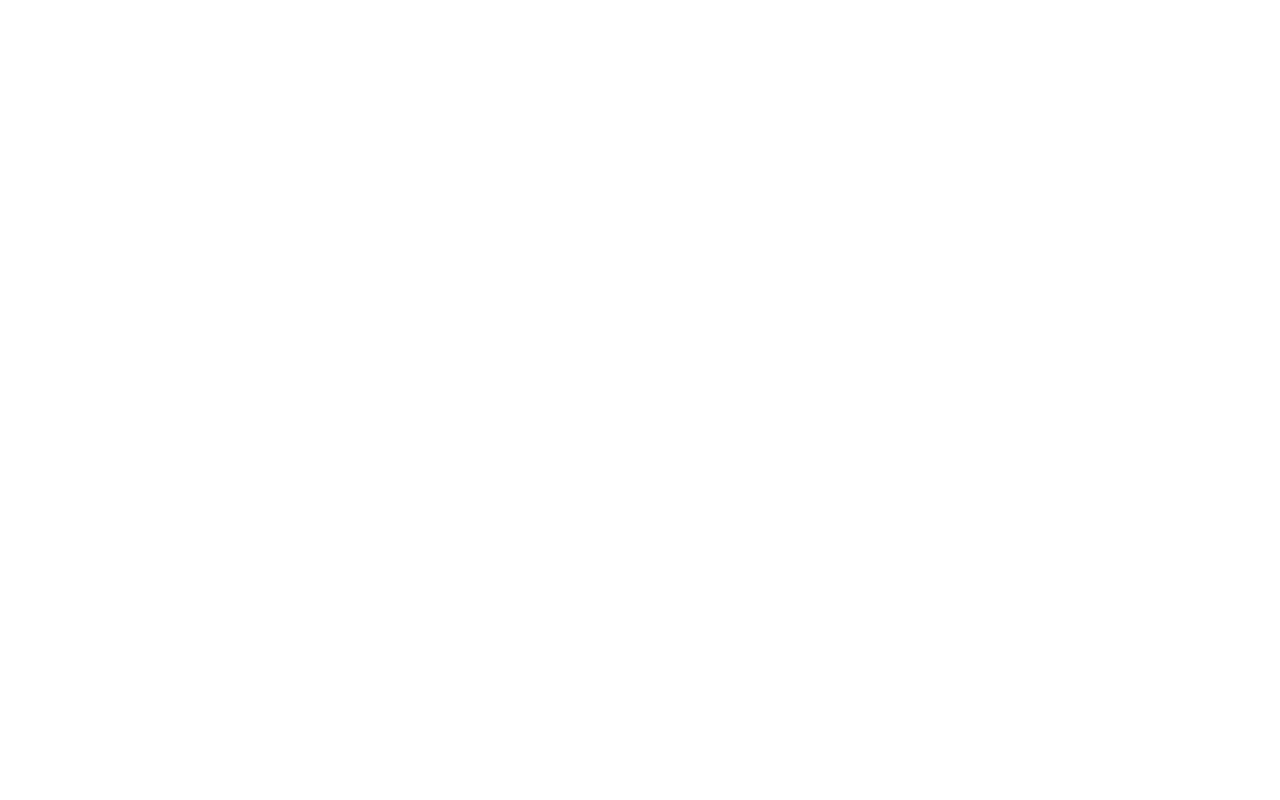
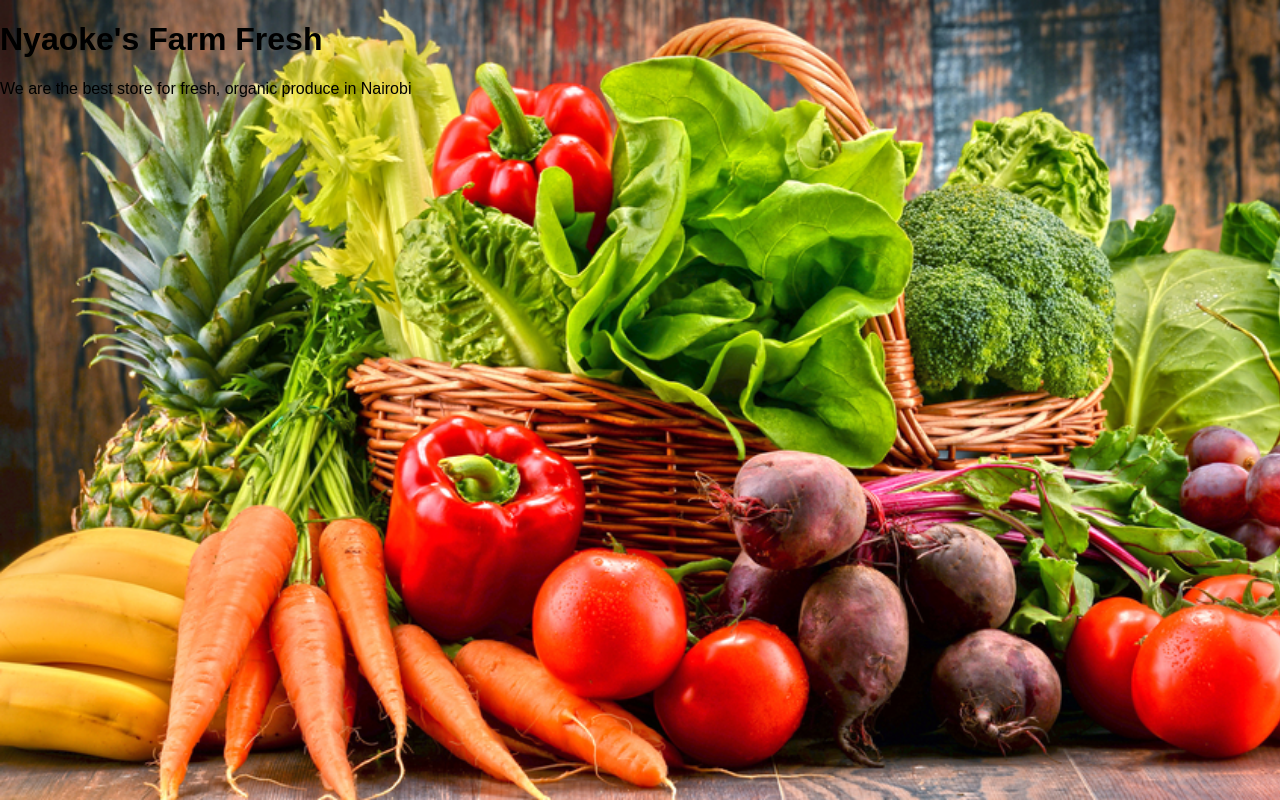
Before and after one commit to fnyaoke/Pre-Prep-Grocery-Store, a plain HTML site: page index.html in a window 1280 px wide. Drawn offline with Linux system fonts and the light colour scheme.

Commit message:
all files and updates

```diff
--- a/index.css
+++ b/index.css
@@ -0,0 +1,14 @@
+body {
+    font-family: 'Work Sans', sans-Serif;
+  }
+
+header {
+      position: absolute;
+      top: 0;
+      bottom: 0;
+      right: 0;
+      left: 0;
+      background-image: url(images/Groceries.jpg);
+      background-repeat: no-repeat;
+      background-size: cover;
+  }
--- a/index.html
+++ b/index.html
@@ -3,9 +3,25 @@
 <head>
     <meta charset="UTF-8">
     <meta name="viewport" content="width=device-width, initial-scale=1.0">
-    <title>Document</title>
+    <link rel= "Stylesheet" href="index.css">
+    <title>Nyaoke's Farm Fresh</title>
 </head>
 <body>
+    <header>
+        <h1>Nyaoke's Farm Fresh</h1>
+        <p>We are the best store for fresh, organic produce in Nairobi</p>
+    </header>
+</body>
+<div class="start">
+    <nav class="navigate">
+        <Ul>
+            <li><a href="about">About Us</a></li>
+            <li><a href=""></a></li>
+        </Ul>
+    </nav>
+    <div class="about">
 
-</body>
-</html>
+    </div>
+
+</div>
+</html>>
```
Also changed, not shown: Images/Groceries.jpg (added), Images/Groceries1.jpg (added), Images/organic-644x363.jpg (added), checkout.css (added), checkout.html (added), products.css (added), products.html (added).
